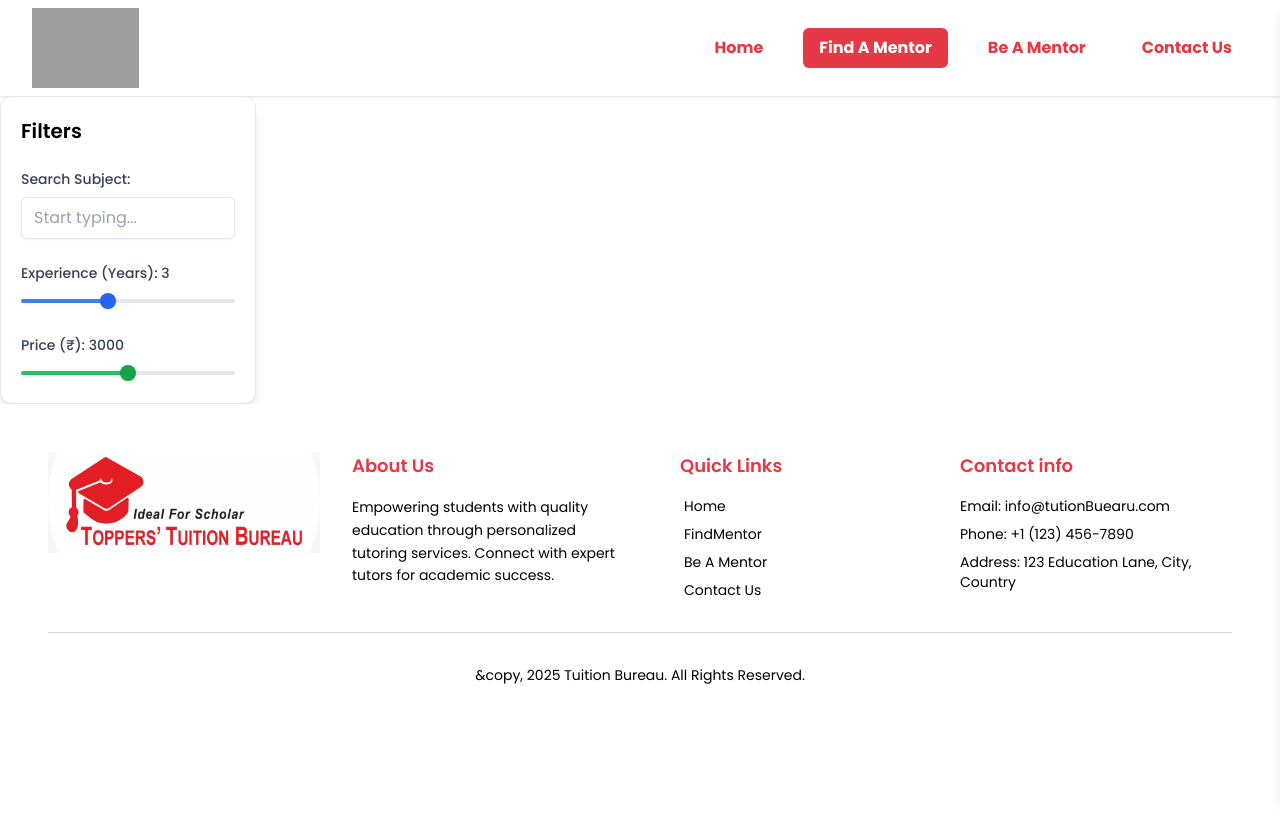
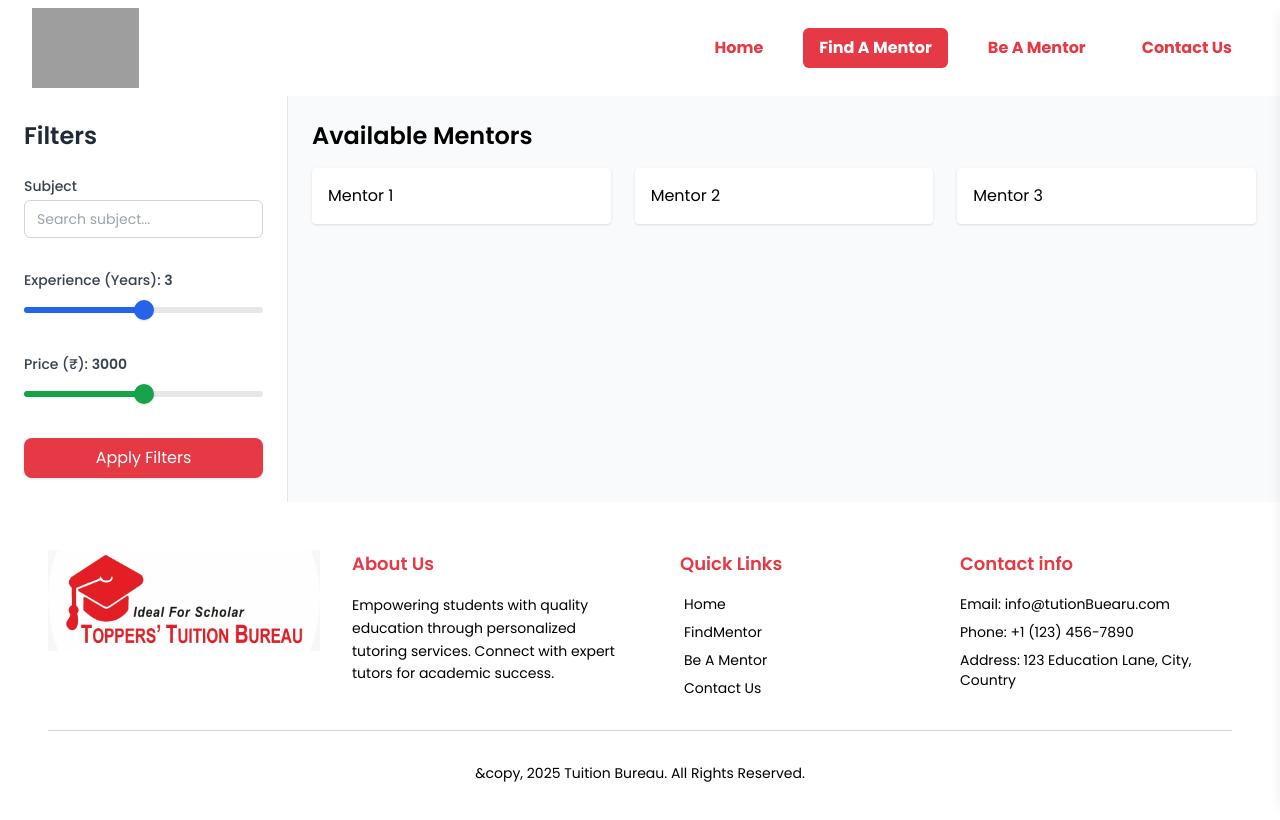
Before and after one commit to ToppersTuitionBureau/TutionsBureau, a React (Vite) app: page /findmentor in a window 1280 px wide. Shown: the top 820 px of the page. Built offline with nearby package versions, Linux system fonts and the light colour scheme; grey boxes are pictures that could not be loaded.

Commit message:
FilterSideBar added

```diff
--- a/src/components/FilterSidebar.jsx
+++ b/src/components/FilterSidebar.jsx
@@ -1,112 +1,224 @@
+// import { useState } from "react";
+// import * as Slider from "@radix-ui/react-slider";
+
+// const SUBJECTS = [
+//   "Mathematics",
+//   "Physics",
+//   "Chemistry",
+//   "Biology",
+//   "Computer Science",
+//   "English",
+//   "Economics",
+//   "Geography",
+//   "History",
+//   "Political Science",
+//   "Psychology",
+//   "Sociology",
+//   "Business Studies",
+// ];
+
+// export default function FilterSidebar() {
+//   const [experience, setExperience] = useState([3]);
+//   const [price, setPrice] = useState([3000]);
+//   const [searchTerm, setSearchTerm] = useState("");
+
+//   const filteredSubjects = SUBJECTS.filter((subject) =>
+//     subject.toLowerCase().includes(searchTerm.toLowerCase())
+//   );
+
+//   return (
+//     <div className="w-64 p-5 bg-white shadow-lg rounded-xl border border-gray-200">
+//       <h2 className="text-xl font-semibold mb-6">Filters</h2>
+
+//       {/* Subject Search */}
+//       <div className="mb-6">
+//         <label className="text-sm font-medium text-gray-700 mb-2 block">
+//           Search Subject:
+//         </label>
+//         <input
+//           type="text"
+//           value={searchTerm}
+//           onChange={(e) => setSearchTerm(e.target.value)}
+//           className="w-full px-3 py-2 border rounded-md shadow-sm focus:outline-none focus:ring-2 focus:ring-blue-500"
+//           placeholder="Start typing..."
+//         />
+//         {searchTerm && (
+//           <ul className="mt-2 bg-gray-100 border rounded-md max-h-32 overflow-y-auto">
+//             {filteredSubjects.map((subject, index) => (
+//               <li
+//                 key={index}
+//                 className="px-3 py-1 hover:bg-blue-100 cursor-pointer text-sm"
+//                 onClick={() => setSearchTerm(subject)}
+//               >
+//                 {subject}
+//               </li>
+//             ))}
+//             {filteredSubjects.length === 0 && (
+//               <li className="px-3 py-1 text-gray-500 text-sm">No match found</li>
+//             )}
+//           </ul>
+//         )}
+//       </div>
+
+//       {/* Experience Filter */}
+//       <div className="mb-6">
+//         <label className="text-sm font-medium text-gray-700 mb-2 block">
+//           Experience (Years): {experience[0]}
+//         </label>
+
+//         <Slider.Root
+//           className="relative flex items-center select-none touch-none w-full h-5"
+//           min={1}
+//           max={6}
+//           step={1}
+//           value={experience}
+//           onValueChange={setExperience}
+//         >
+//           <Slider.Track className="bg-gray-200 relative grow rounded-full h-[4px]">
+//             <Slider.Range className="absolute bg-blue-500 rounded-full h-full" />
+//           </Slider.Track>
+//           <Slider.Thumb
+//             className="block w-4 h-4 bg-blue-600 rounded-full shadow hover:bg-blue-700 focus:outline-none focus:ring-2 focus:ring-offset-2 focus:ring-blue-500"
+//             aria-label="Experience"
+//           />
+//         </Slider.Root>
+//       </div>
+
+//       {/* Price Filter */}
+//       <div>
+//         <label className="text-sm font-medium text-gray-700 mb-2 block">
+//           Price (₹): {price[0]}
+//         </label>
+
+//         <Slider.Root
+//           className="relative flex items-center select-none touch-none w-full h-5"
+//           min={1000}
+//           max={5000}
+//           step={100}
+//           value={price}
+//           onValueChange={setPrice}
+//         >
+//           <Slider.Track className="bg-gray-200 relative grow rounded-full h-[4px]">
+//             <Slider.Range className="absolute bg-green-500 rounded-full h-full" />
+//           </Slider.Track>
+//           <Slider.Thumb
+//             className="block w-4 h-4 bg-green-600 rounded-full shadow hover:bg-green-700 focus:outline-none focus:ring-2 focus:ring-offset-2 focus:ring-green-500"
+//             aria-label="Price"
+//           />
+//         </Slider.Root>
+//       </div>
+//     </div>
+//   );
+// }
+
 import { useState } from "react";
 import * as Slider from "@radix-ui/react-slider";
 
 const SUBJECTS = [
-  "Mathematics",
-  "Physics",
-  "Chemistry",
-  "Biology",
-  "Computer Science",
-  "English",
-  "Economics",
-  "Geography",
-  "History",
-  "Political Science",
-  "Psychology",
-  "Sociology",
-  "Business Studies",
+  "Mathematics", "Physics", "Chemistry", "Biology",
+  "Computer Science", "Economics", "History", "Geography",
+  "English", "Political Science", "Psychology", "Sociology"
 ];
 
 export default function FilterSidebar() {
   const [experience, setExperience] = useState([3]);
   const [price, setPrice] = useState([3000]);
-  const [searchTerm, setSearchTerm] = useState("");
+  const [subjectQuery, setSubjectQuery] = useState("");
+  const [filteredSubjects, setFilteredSubjects] = useState([]);
 
-  const filteredSubjects = SUBJECTS.filter((subject) =>
-    subject.toLowerCase().includes(searchTerm.toLowerCase())
-  );
+  const handleSubjectChange = (e) => {
+    const value = e.target.value;
+    setSubjectQuery(value);
+
+    const filtered = SUBJECTS.filter((subject) =>
+      subject.toLowerCase().includes(value.toLowerCase())
+    );
+    setFilteredSubjects(value ? filtered : []);
+  };
 
   return (
-    <div className="w-64 p-5 bg-white shadow-lg rounded-xl border border-gray-200">
-      <h2 className="text-xl font-semibold mb-6">Filters</h2>
+    <div className="w-72 bg-white border-r border-gray-200 p-6 h-full">
+      <h2 className="text-2xl font-semibold text-gray-800 mb-6">Filters</h2>
 
       {/* Subject Search */}
-      <div className="mb-6">
-        <label className="text-sm font-medium text-gray-700 mb-2 block">
-          Search Subject:
+      <div className="mb-8">
+        <label className="block text-sm font-medium text-gray-700 mb-1">
+          Subject
         </label>
         <input
           type="text"
-          value={searchTerm}
-          onChange={(e) => setSearchTerm(e.target.value)}
-          className="w-full px-3 py-2 border rounded-md shadow-sm focus:outline-none focus:ring-2 focus:ring-blue-500"
-          placeholder="Start typing..."
+          value={subjectQuery}
+          onChange={handleSubjectChange}
+          placeholder="Search subject..."
+          className="w-full border border-gray-300 rounded-md px-3 py-2 text-sm focus:outline-none focus:ring-2 focus:ring-blue-500"
         />
-        {searchTerm && (
-          <ul className="mt-2 bg-gray-100 border rounded-md max-h-32 overflow-y-auto">
+        {filteredSubjects.length > 0 && (
+          <ul className="border border-gray-200 mt-1 rounded-md bg-white shadow-sm max-h-40 overflow-y-auto text-sm">
             {filteredSubjects.map((subject, index) => (
               <li
                 key={index}
-                className="px-3 py-1 hover:bg-blue-100 cursor-pointer text-sm"
-                onClick={() => setSearchTerm(subject)}
+                className="px-3 py-2 hover:bg-blue-100 cursor-pointer"
+                onClick={() => {
+                  setSubjectQuery(subject);
+                  setFilteredSubjects([]);
+                }}
               >
                 {subject}
               </li>
             ))}
-            {filteredSubjects.length === 0 && (
-              <li className="px-3 py-1 text-gray-500 text-sm">No match found</li>
-            )}
           </ul>
         )}
       </div>
 
-      {/* Experience Filter */}
-      <div className="mb-6">
-        <label className="text-sm font-medium text-gray-700 mb-2 block">
-          Experience (Years): {experience[0]}
+      {/* Experience Slider */}
+      <div className="mb-8">
+        <label className="block text-sm font-medium text-gray-700 mb-2">
+          Experience (Years): <span className="font-semibold">{experience[0]}</span>
         </label>
-
         <Slider.Root
-          className="relative flex items-center select-none touch-none w-full h-5"
+          className="relative flex items-center select-none touch-none w-full h-6"
           min={1}
-          max={6}
+          max={5}
           step={1}
           value={experience}
           onValueChange={setExperience}
         >
-          <Slider.Track className="bg-gray-200 relative grow rounded-full h-[4px]">
-            <Slider.Range className="absolute bg-blue-500 rounded-full h-full" />
+          <Slider.Track className="bg-gray-200 relative grow rounded-full h-[6px]">
+            <Slider.Range className="absolute bg-blue-600 rounded-full h-full" />
           </Slider.Track>
           <Slider.Thumb
-            className="block w-4 h-4 bg-blue-600 rounded-full shadow hover:bg-blue-700 focus:outline-none focus:ring-2 focus:ring-offset-2 focus:ring-blue-500"
+            className="block w-5 h-5 bg-blue-600 rounded-full shadow hover:bg-blue-700 focus:outline-none focus:ring-2 focus:ring-offset-2 focus:ring-blue-500"
             aria-label="Experience"
           />
         </Slider.Root>
       </div>
 
-      {/* Price Filter */}
-      <div>
-        <label className="text-sm font-medium text-gray-700 mb-2 block">
-          Price (₹): {price[0]}
+      {/* Price Slider */}
+      <div className="mb-8">
+        <label className="block text-sm font-medium text-gray-700 mb-2">
+          Price (₹): <span className="font-semibold">{price[0]}</span>
         </label>
-
         <Slider.Root
-          className="relative flex items-center select-none touch-none w-full h-5"
+          className="relative flex items-center select-none touch-none w-full h-6"
           min={1000}
           max={5000}
-          step={100}
+          step={500}
           value={price}
           onValueChange={setPrice}
         >
-          <Slider.Track className="bg-gray-200 relative grow rounded-full h-[4px]">
-            <Slider.Range className="absolute bg-green-500 rounded-full h-full" />
+          <Slider.Track className="bg-gray-200 relative grow rounded-full h-[6px]">
+            <Slider.Range className="absolute bg-green-600 rounded-full h-full" />
           </Slider.Track>
           <Slider.Thumb
-            className="block w-4 h-4 bg-green-600 rounded-full shadow hover:bg-green-700 focus:outline-none focus:ring-2 focus:ring-offset-2 focus:ring-green-500"
+            className="block w-5 h-5 bg-green-600 rounded-full shadow hover:bg-green-700 focus:outline-none focus:ring-2 focus:ring-offset-2 focus:ring-green-500"
             aria-label="Price"
           />
         </Slider.Root>
       </div>
+
+      <button className="w-full bg-[#e63946] text-white py-2 rounded-lg hover:bg-blue-700 transition shadow">
+        Apply Filters
+      </button>
     </div>
   );
 }
--- a/src/pages/FindMentor.jsx
+++ b/src/pages/FindMentor.jsx
@@ -1,16 +1,51 @@
-import React from 'react'
-import Header from '../components/Header'
-import Footer from '../components/Footer'
-import FilterSidebar from '../components/FilterSidebar'
+// import React from 'react'
+// import Header from '../components/Header'
+// import Footer from '../components/Footer'
+// import FilterSidebar from '../components/FilterSidebar'
+
+// function FindMentor() {
+//   return (
+//     <div><Header />
+//     <FilterSidebar />
+//     <Footer />
+//     </div>
+
+//   )
+// }
+
+// export default FindMentor
+
+import React from 'react';
+import Header from '../components/Header';
+import Footer from '../components/Footer';
+import FilterSidebar from '../components/FilterSidebar';
 
 function FindMentor() {
   return (
-    <div><Header />
-    <FilterSidebar />
-    <Footer />
+    <div className="flex flex-col min-h-screen">
+      {/* Top Header */}
+      <Header />
+
+      {/* Middle Section */}
+      <div className="flex flex-1">
+        {/* Sidebar */}
+        <FilterSidebar />
+
+        {/* Main Content */}
+        <main className="flex-1 p-6 bg-gray-50">
+          <h1 className="text-2xl font-semibold mb-4">Available Mentors</h1>
+          <div className="grid grid-cols-1 md:grid-cols-2 lg:grid-cols-3 gap-6">
+            <div className="bg-white p-4 shadow rounded">Mentor 1</div>
+            <div className="bg-white p-4 shadow rounded">Mentor 2</div>
+            <div className="bg-white p-4 shadow rounded">Mentor 3</div>
+          </div>
+        </main>
+      </div>
+
+      {/* Bottom Footer */}
+      <Footer />
     </div>
-
-  )
+  );
 }
 
-export default FindMentor
+export default FindMentor;
```
